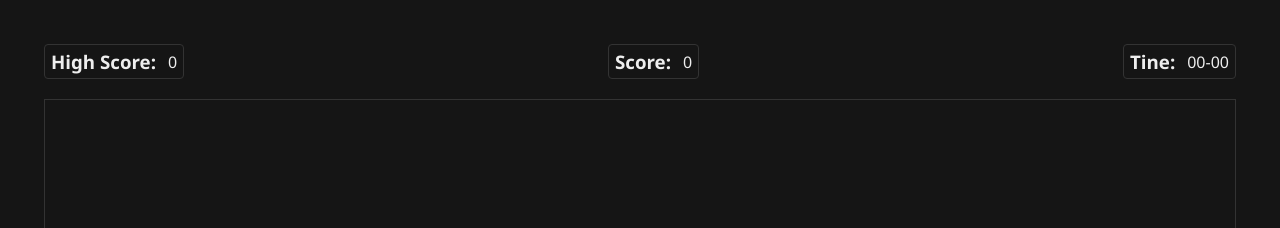
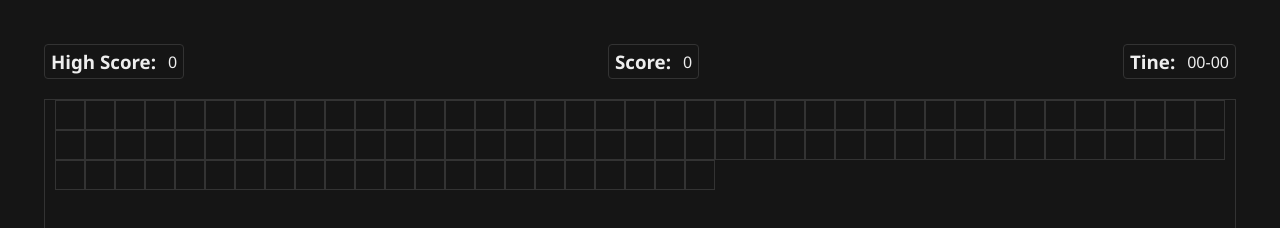
Before and after one commit to IrfanPatelIG/Python-in-JS-A-Snake-Game, a plain HTML site: page main.html in a window 1280 px wide. Shown: the top 228 px of the page. Drawn offline with Linux system fonts and the light colour scheme.

Commit message:
Updated HTML, CSS

```diff
--- a/main.html
+++ b/main.html
@@ -26,8 +26,107 @@
             </div>
         </header>
 
-        <main class="game-board flex">
-
+        <main class="game-board">
+            <div class="block"></div>
+            <div class="block"></div>
+            <div class="block"></div>
+            <div class="block"></div>
+            <div class="block"></div>
+            <div class="block"></div>
+            <div class="block"></div>
+            <div class="block"></div>
+            <div class="block"></div>
+            <div class="block"></div>
+            <div class="block"></div>
+            <div class="block"></div>
+            <div class="block"></div>
+            <div class="block"></div>
+            <div class="block"></div>
+            <div class="block"></div>
+            <div class="block"></div>
+            <div class="block"></div>
+            <div class="block"></div>
+            <div class="block"></div>
+            <div class="block"></div>
+            <div class="block"></div>
+            <div class="block"></div>
+            <div class="block"></div>
+            <div class="block"></div>
+            <div class="block"></div>
+            <div class="block"></div>
+            <div class="block"></div>
+            <div class="block"></div>
+            <div class="block"></div>
+            <div class="block"></div>
+            <div class="block"></div>
+            <div class="block"></div>
+            <div class="block"></div>
+            <div class="block"></div>
+            <div class="block"></div>
+            <div class="block"></div>
+            <div class="block"></div>
+            <div class="block"></div>
+            <div class="block"></div>
+            <div class="block"></div>
+            <div class="block"></div>
+            <div class="block"></div>
+            <div class="block"></div>
+            <div class="block"></div>
+            <div class="block"></div>
+            <div class="block"></div>
+            <div class="block"></div>
+            <div class="block"></div>
+            <div class="block"></div>
+            <div class="block"></div>
+            <div class="block"></div>
+            <div class="block"></div>
+            <div class="block"></div>
+            <div class="block"></div>
+            <div class="block"></div>
+            <div class="block"></div>
+            <div class="block"></div>
+            <div class="block"></div>
+            <div class="block"></div>
+            <div class="block"></div>
+            <div class="block"></div>
+            <div class="block"></div>
+            <div class="block"></div>
+            <div class="block"></div>
+            <div class="block"></div>
+            <div class="block"></div>
+            <div class="block"></div>
+            <div class="block"></div>
+            <div class="block"></div>
+            <div class="block"></div>
+            <div class="block"></div>
+            <div class="block"></div>
+            <div class="block"></div>
+            <div class="block"></div>
+            <div class="block"></div>
+            <div class="block"></div>
+            <div class="block"></div>
+            <div class="block"></div>
+            <div class="block"></div>
+            <div class="block"></div>
+            <div class="block"></div>
+            <div class="block"></div>
+            <div class="block"></div>
+            <div class="block"></div>
+            <div class="block"></div>
+            <div class="block"></div>
+            <div class="block"></div>
+            <div class="block"></div>
+            <div class="block"></div>
+            <div class="block"></div>
+            <div class="block"></div>
+            <div class="block"></div>
+            <div class="block"></div>
+            <div class="block"></div>
+            <div class="block"></div>
+            <div class="block"></div>
+            <div class="block"></div>
+            <div class="block"></div>
+            <div class="block"></div>
         </main>
     </section>
 
--- a/style.css
+++ b/style.css
@@ -46,6 +46,7 @@ body {
     justify-content: start;
     gap: var(--gap-20);
     padding: var(--pd-44);
+    overflow-x: hidden;
 }
 
 header.game-info {
@@ -73,12 +74,16 @@ header.game-info {
     width: 100%;
     flex-grow: 1;
     border: 1.5px solid var(--br-primary-color);
+    display: grid;
+    grid-template-columns: repeat(auto-fill, 30px);
+    grid-template-rows: repeat(auto-fill, 30px);
+    justify-content: center;
 }
 
 .block {
     width: 30px;
     height: 30px;
-    border: 1.5px solid var(--br-primary-color);
+    border: 1px solid var(--br-primary-color);
 }
 
 .overlay {
```
